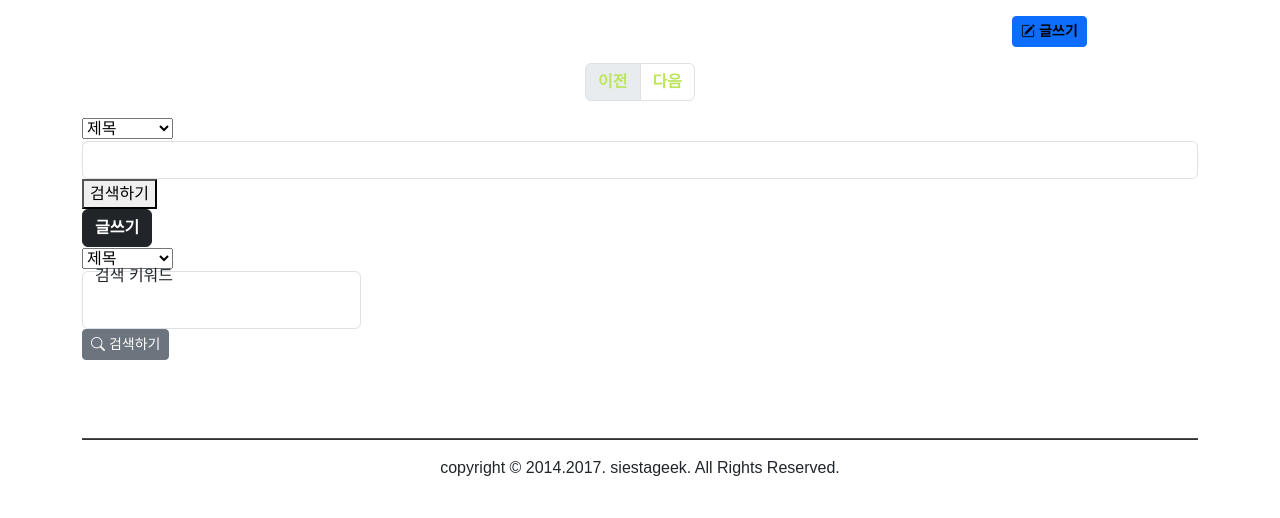
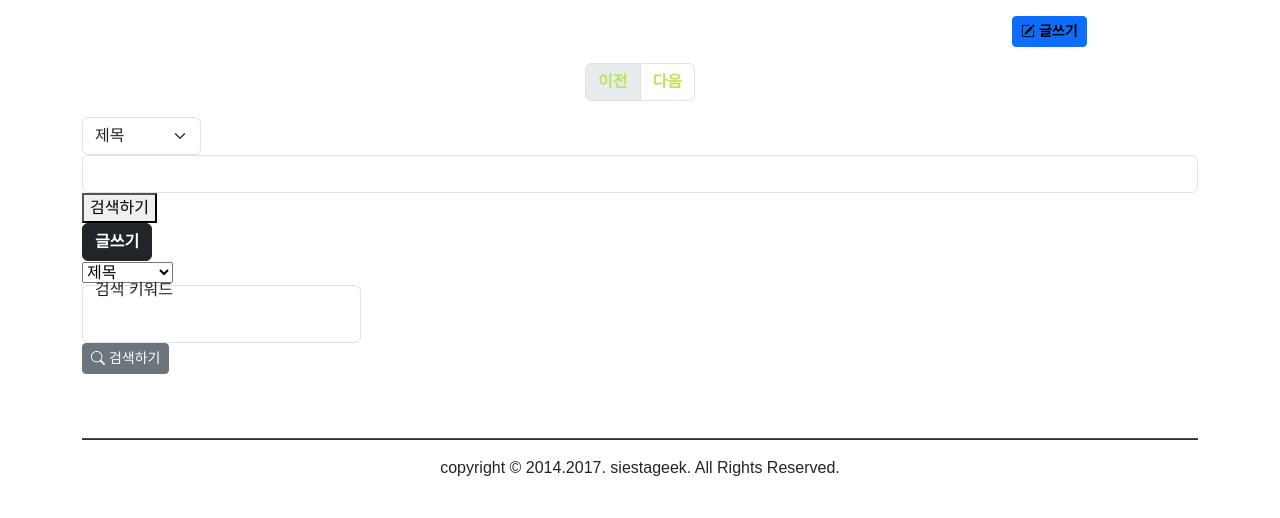
Before and after one commit to redraoh/FastAPIproject, a FastAPI app: page /board/list/1 in a window 1280 px wide. Shown: the part 282-800 px from the top of the page. Run offline with FastAPI, Linux system fonts and the light colour scheme; data that the repository does not hold is empty.

Commit message:
게시판검색 2 - 프론트엔드

```diff
--- a/views/templates/board/list.html
+++ b/views/templates/board/list.html
@@ -70,23 +70,22 @@
     </ul>
 
 
-    <tr><td colspan="2" class="searchbox">
+    <div class="searchbox">
         <div class="row">
-            <div class="col-auto"><select class="rom-select">
-                <option>제목</option>
-                <option>본문</option>
-                <option>작성자</option>
-                <option>제목+본문</option>
-                <option>댓글내용</option>
+            <div class="col-auto"><select class="form-select" name="ftype" id="ftype">
+                <option value="title">제목</option>
+                <option value="contents">본문</option>
+                <option value="userid">작성자</option>
+                <option value="titconts">제목+본문</option>
+                <option value="comments">댓글내용</option>
             </select></div>
         </div>
         <div class="col-auto">
-            <input type="text" name="search" id="search" class="form-control"></div>
+            <input type="text" name="fkey" id="fkey" class="form-control"></div>
         <div class="col-auto>">
-            <button type="button">검색하기</button></div>
-    </td>
+            <button type="button" id="findbtn">검색하기</button></div>
         <td colspan="3"><a href="/board/write" class="btn btn-dark text-white">글쓰기</a></td>
-    </tr>
+    </div>
 
     <div class="col-3 form-floating"> <!--offset-4 col-6-->
         <select>
@@ -96,10 +95,32 @@
             <option>제목+본문</option>
             <option>댓글내용</option>
         </select>
-        <label for="search" class="form-label">검색 키워드</label>
-        <input type="text" class="form-control" name="search" id="search2" placeholder="name@example.com">
+        <label for="ftype" class="form-label" >검색 키워드</label>
+        <input type="text" class="form-control" id="findbtn2" placeholder="name@example.com">
         <button type="button" class="btn btn-secondary btn-sm">
             <i class="bi bi-search"></i> 검색하기</button>
     </div>
 </main>
 {% endblock %}
+
+
+{% block script %}
+<script>
+    let findbtn = document.querySelector('#findbtn');
+    findbtn.addEventListener('click', () =>{
+        let ftype = document.querySelector('#ftype').value;
+        let fkey = document.querySelector('#fkey').value;
+
+        let params = `/${ftype}/${fkey}/1`;
+        let findurl = 'http://127.0.0.1:8000/board/list'+params;
+
+        location.href = findurl;
+
+
+    });
+
+
+
+
+</script>
+{% endblock %}
```
